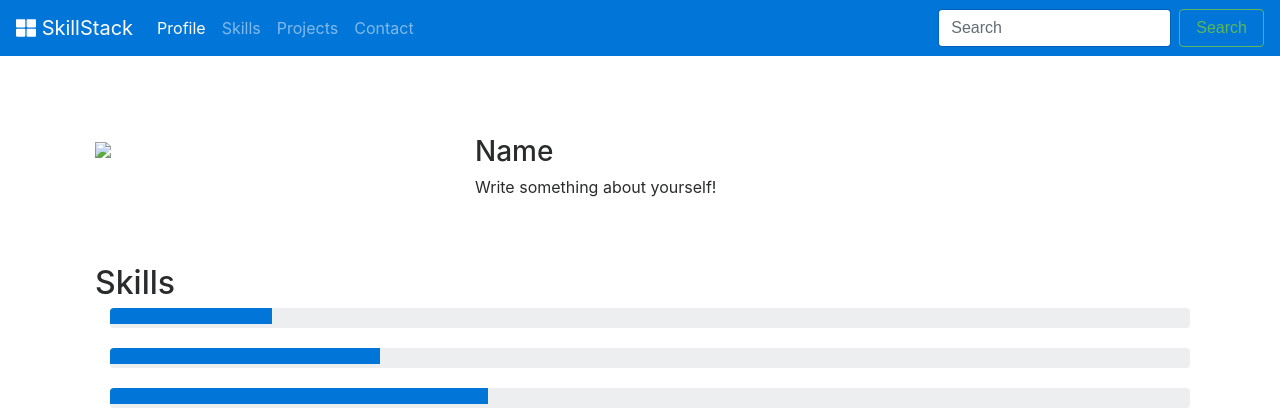
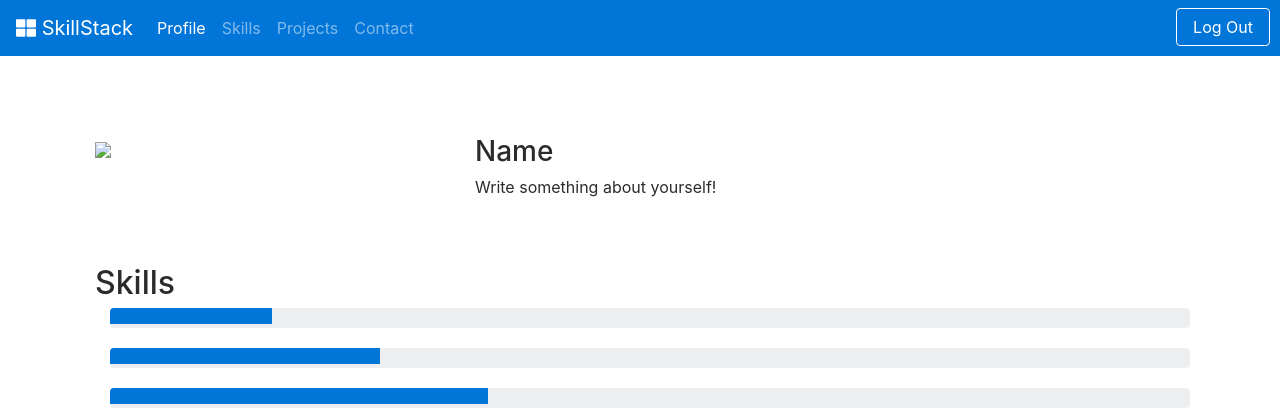
Before and after one commit to matiasrantanen/SkillStack, a PHP site: page / in a window 1280 px wide. Shown: the top 420 px of the page. Run offline with PHP 8.4, Linux system fonts and the light colour scheme; the visitor is signed in with stand-in values (Sample User, id 1); some libraries are stand-ins or nearby versions.

Commit message:
added logout button and logout.php file

```diff
--- a/css/skillstack.css
+++ b/css/skillstack.css
@@ -36,3 +36,20 @@ body {
     margin: auto;
     margin-top: 20px;
 }
+/*
+#logout {
+    position: absolute;
+    right: 1;
+}
+*/
+.btn-light {
+    color: white;
+    right: 10px;
+    position: absolute;
+    border: 1px solid white;
+}
+.btn-light:hover {
+    background-color: red;
+    color: white;
+    border: none;
+}
--- a/index.php
+++ b/index.php
@@ -24,6 +24,7 @@ if (isset($_COOKIE['userid'])){
 <button class="navbar-toggler navbar-toggler-right" type="button" data-toggle="collapse" data-target="#navbarSupportedContent" aria-controls="navbarSupportedContent" aria-expanded="false" aria-label="Toggle navigation">
     <span class="navbar-toggler-icon"></span>
   </button>
+  <!-- Navbar code -->
   <a class="navbar-brand" href="#"><i class="fas fa-th-large"></i> SkillStack</a>
 
   <div class="collapse navbar-collapse" id="navbarSupportedContent">
@@ -40,11 +41,9 @@ if (isset($_COOKIE['userid'])){
       <li class="nav-item">
         <a class="nav-link" href="#">Contact</a>
       </li>
+      <li><a href="logout.php" class="btn btn-light" id="logout" role="button">Log Out</a>
+      </li>
     </ul>
-    <form class="form-inline my-2 my-lg-0">
-      <input class="form-control mr-sm-2" type="text" placeholder="Search">
-      <button class="btn btn-outline-success my-2 my-sm-0" type="submit">Search</button>
-    </form>
   </div>
 </nav>
 <div class="container" id="cont1">
```
Also changed, not shown: logout.php (added, +15 -0 lines).
